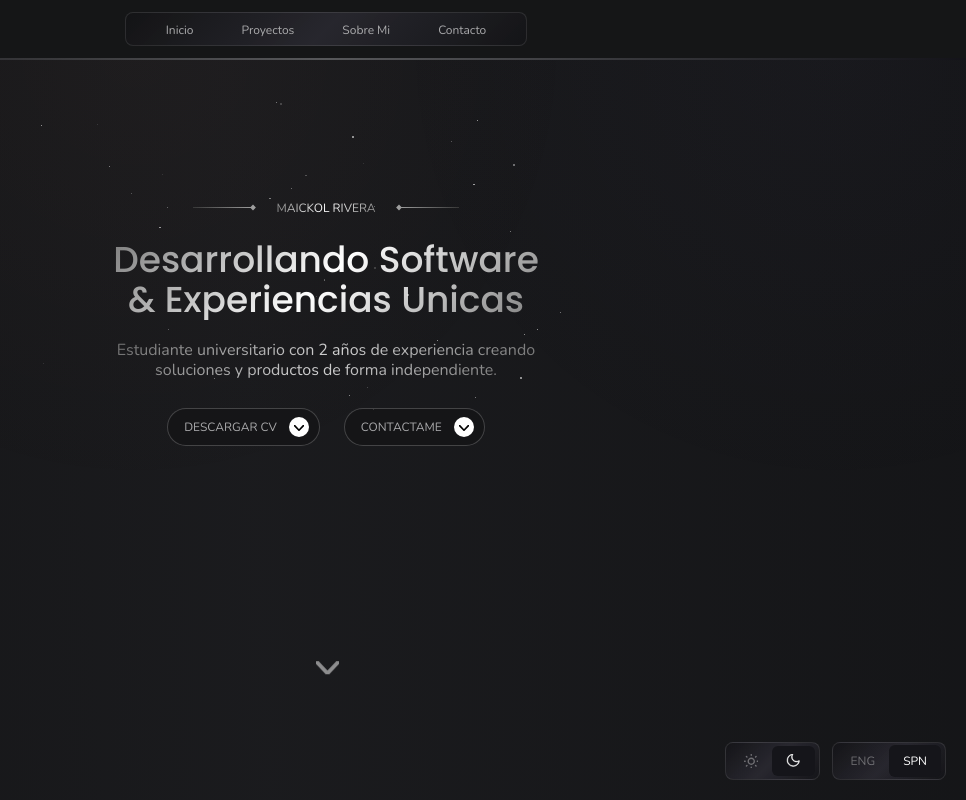
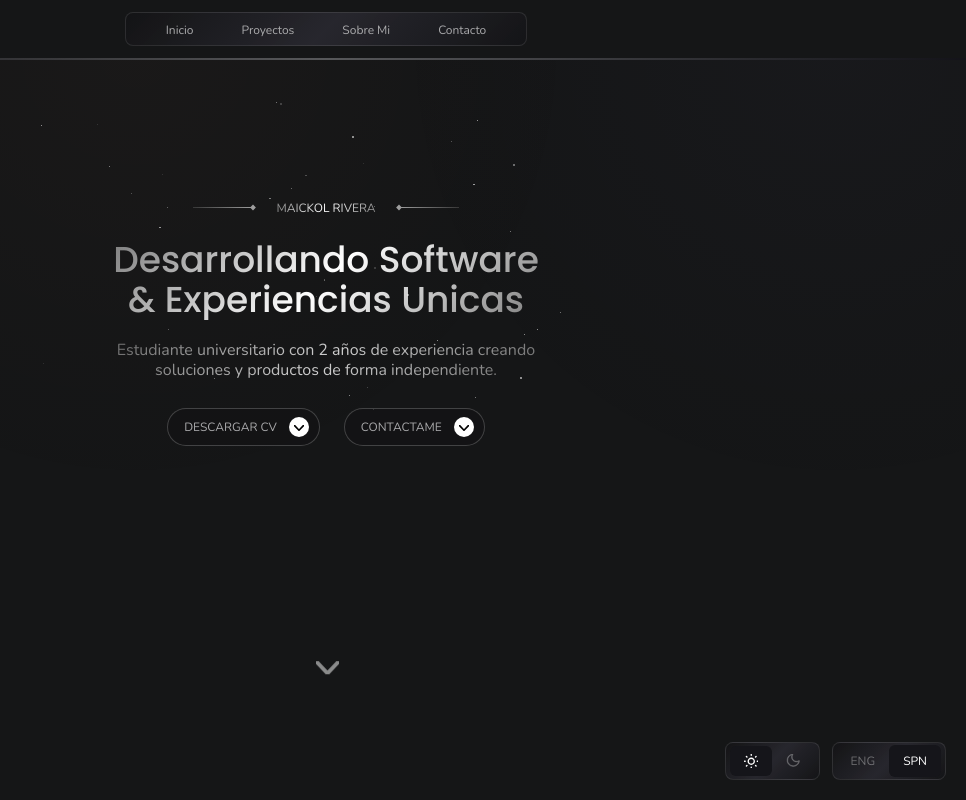
Before and after one commit to m4icol/portfolio, a React (Vite) app: page / in a window 1280 px wide. Shown: the top 800 px of the page, without its empty margins (314-1280 px from the left). Built offline with nearby package versions, Linux system fonts and the light colour scheme.

Commit message:
feat: handlerTheme saving the value with localStorage

```diff
--- a/src/App.tsx
+++ b/src/App.tsx
@@ -11,9 +11,26 @@ import Contact from "./sections/Contact";
 
 function App() {
 
-  type Theme = "sun" | "moon";
+  type ThemeKey = "light" | "dark";
+  const [theme, setTheme] = useState<ThemeKey>("dark");
+
+  const handleThemeChange = (newTheme: ThemeKey) => {
+    setTheme(newTheme);
+    document.documentElement.classList.toggle("dark", newTheme === "dark");
+    localStorage.setItem("theme", newTheme);
+  };
+
+  useEffect( ()=> {
+    const storageTheme = localStorage.getItem("theme") || "light";
+    setTheme(storageTheme as ThemeKey);
+    document.documentElement.classList.toggle(
+      "dark",
+      storageTheme === "dark"
+    )
+  }, [])
+
+
   type Language = "ENG" | "SPN";
-  const [theme, setTheme] = useState<Theme>("moon");
   const [language, setLanguage] = useState<Language>("SPN");
 
   const [isScrolled, setIsScrolled] = useState(false);
@@ -29,16 +46,14 @@ function App() {
 
   return (
     <div
-    className="w-full h-full font-[nunito] text-DARK-text flex justify-center flex-col"
+    className="w-full h-full bg-DARK-background font-[nunito] text-DARK-text flex justify-center flex-col"
     style={{
-      backgroundColor: '#151617',
       background: `
         linear-gradient(87deg,
           rgba(16, 14, 19, 0.2) 0%,
           rgba(51, 49, 60, 0.18) 50%,
           rgba(19, 18, 26, 0.2) 100%
         ),
-        #151617
       `,
     }}
     >
@@ -62,12 +77,12 @@ function App() {
       >
         <SwitchOption
           selectedValue={theme}
-          setSelectedValue={setTheme}
+          setSelectedValue={handleThemeChange}
           options={[
-            <Sun size={14.5} color="#FFF" key="sun" />,
-            <Moon size={14.5} color="#FFF" key="moon" />,
+            <Sun size={14.5} color="#FFF" key="light" />,
+            <Moon size={14.5} color="#FFF" key="dark" />,
           ]}
-          values={["sun", "moon"]}
+          values={["light", "dark"]}
         />
 
         <SwitchOption
--- a/src/style.css
+++ b/src/style.css
@@ -1,11 +1,19 @@
 @import "tailwindcss";
+@custom-variant dark (&:where(.dark, .dark *));
 
 @theme {
     --color-DARK-background: #151617;
     --color-DARK-button: #131315;
     --color-DARK-text: #fff;
     --color-DARK-subtext: #AAAAAC;
-    --color-DARK-selected: #15151A
+    --color-DARK-selected: #15151A;
+
+    --color-LIGHT-background: #f9f9f9;
+    --color-LIGHT-button: #e6e6e6;
+    --color-LIGHT-text: #111111;
+    --color-LIGHT-subtext: #555555;
+    --color-LIGHT-selected: #dddddd;
+
 }
 
 html {
```
